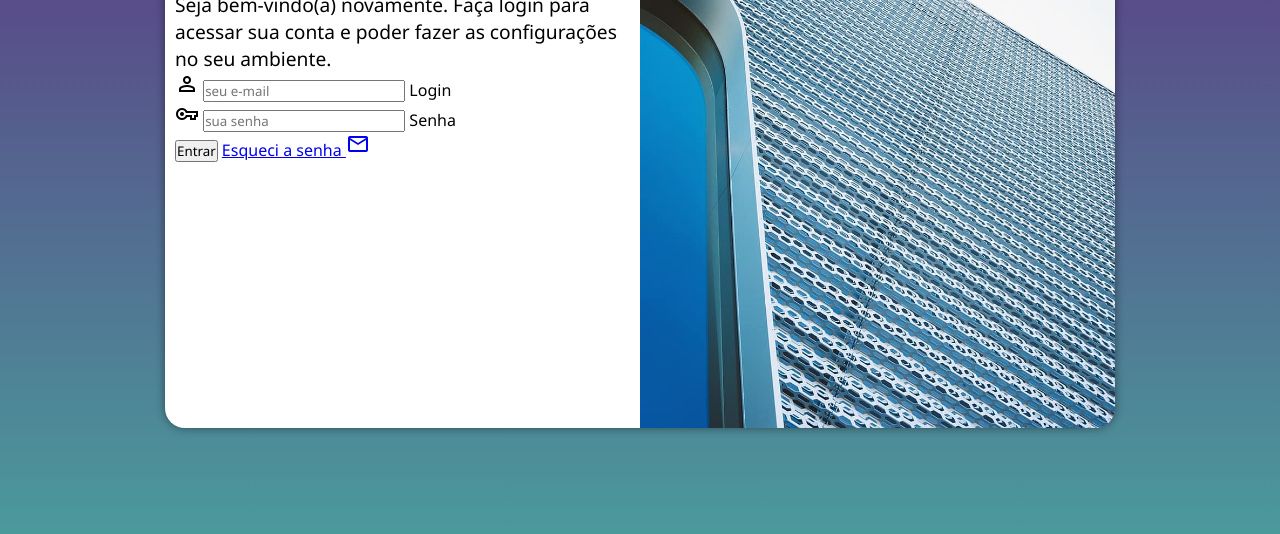
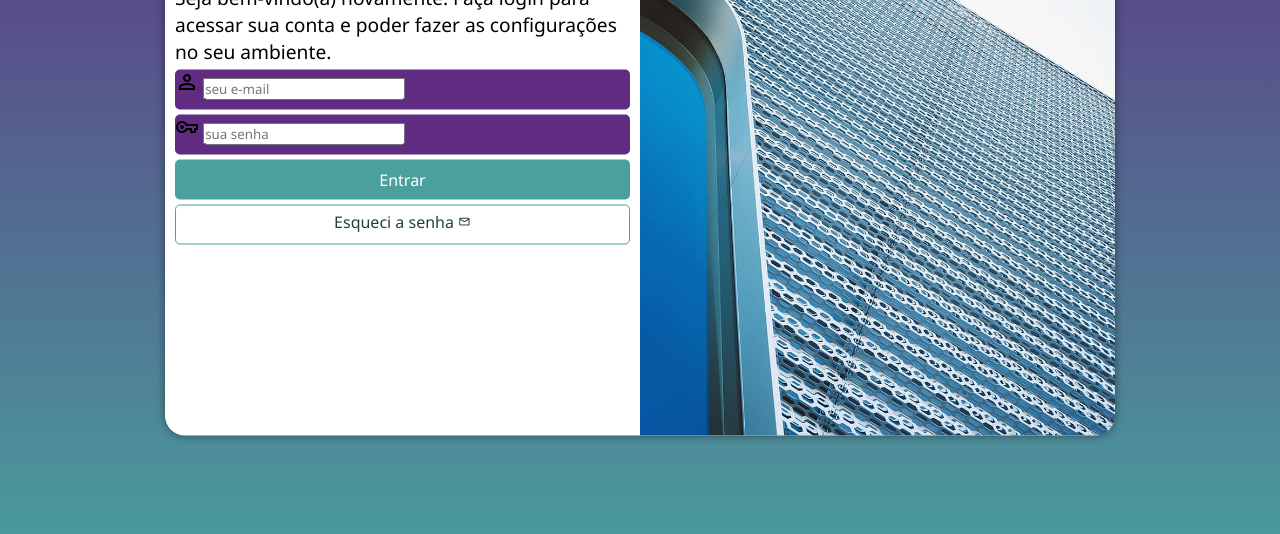
Before and after one commit to danilordossantos/projeto-login, a plain HTML site: page index.html in a window 1280 px wide. Shown: the part 222-756 px from the top of the page. Drawn offline with nearby package versions, Linux system fonts and the light colour scheme.

Commit message:
Atualizei os estilos

```diff
--- a/estilos/style.css
+++ b/estilos/style.css
@@ -31,7 +31,7 @@ section#login {
     transform: translate(-50%, -50%);
     background-color: white;
     width: 250px;
-    height: 500px;
+    height: 515px;
     border-radius: 20px;
     overflow: hidden;
     box-shadow: 0px 0px 10px rgba(0, 0, 0, 0.450);
@@ -60,3 +60,55 @@ div#formulario > h1 {
 div#formulario > p {
     font-size: 0.8em;
 }
+
+form > div.campo {
+    background-color: #5f2c82;
+    height: 40px;
+    border-radius: 5px;
+    margin: 5px 0;
+}
+
+div.campo > label {
+    display: none;
+}
+
+form > input[type=submit] {
+    display: block;
+    font-size: 1em;
+    width: 100%;
+    height: 40px;
+    background-color: #49a09d;
+    color: white;
+    border: none;
+    border-radius: 5px;
+    cursor: pointer;
+}
+
+form > input[type=submit]:hover {
+    background-color: #1f4140;
+    transition: .3s;
+}
+
+form > a.botao {
+    display: block;
+    text-align: center;
+    font-size: 1em;
+    width: 100%;
+    height: 40px;
+    padding-top: 5px;
+    margin-top: 5px;
+    background-color: white;
+    color: #1f4140;
+    border: 1px solid #49a09d;
+    border-radius: 5px;
+    text-decoration: none;
+}
+
+form > a.botao:hover {
+    background-color: #64dad6;
+    transition: .3s;
+}
+
+form > a.botao > span {
+    font-size: 0.8em;
+}
--- a/index.html
+++ b/index.html
@@ -1,13 +1,16 @@
 <!DOCTYPE html>
 <html lang="pt-br">
+
 <head>
     <meta charset="UTF-8">
     <meta name="viewport" content="width=device-width, initial-scale=1.0">
     <title>Login</title>
-    <link rel="stylesheet" href="https://fonts.googleapis.com/css2?family=Material+Symbols+Outlined:opsz,wght,FILL,GRAD@20..48,100..700,0..1,-50..200" />
+    <link rel="stylesheet"
+        href="https://fonts.googleapis.com/css2?family=Material+Symbols+Outlined:opsz,wght,FILL,GRAD@20..48,100..700,0..1,-50..200" />
     <link rel="stylesheet" href="estilos/style.css">
     <link rel="stylesheet" href="estilos/media-query.css">
 </head>
+
 <body>
     <main>
         <section id="login">
@@ -16,31 +19,35 @@
             </div>
             <div id="formulario">
                 <h1>Login</h1>
-                <p>Seja bem-vindo(a) novamente. Faça login para acessar sua conta e poder fazer as configurações no seu ambiente.</p>
+                <p>Seja bem-vindo(a) novamente. Faça login para acessar sua conta e poder fazer as configurações no seu
+                    ambiente.</p>
                 <form action="login.php" method="post" autocomplete="on">
                     <div class="campo">
                         <span class="material-symbols-outlined">
                             person
-                            </span>
-                        <input type="email" name="login" id="ilogin" placeholder="seu e-mail" autocomplete="email" required maxlength="30">
+                        </span>
+                        <input type="email" name="login" id="ilogin" placeholder="seu e-mail" autocomplete="email"
+                            required maxlength="30">
                         <label for="ilogin">Login</label>
                     </div>
                     <div class="campo">
                         <span class="material-symbols-outlined">
                             vpn_key
-                            </span>
-                        <input type="password" name="senha" id="isenha" placeholder="sua senha" autocomplete="current-password" required minlength="8" maxlength="20">
+                        </span>
+                        <input type="password" name="senha" id="isenha" placeholder="sua senha"
+                            autocomplete="current-password" required minlength="8" maxlength="20">
                         <label for="isenha">Senha</label>
                     </div>
                     <input type="submit" value="Entrar">
-                    <a href="esqueci.html">
+                    <a href="esqueci.html" class="botao">
                         Esqueci a senha <span class="material-symbols-outlined">
                             mail
-                            </span>
+                        </span>
                     </a>
                 </form>
             </div>
         </section>
     </main>
 </body>
+
 </html>
```
